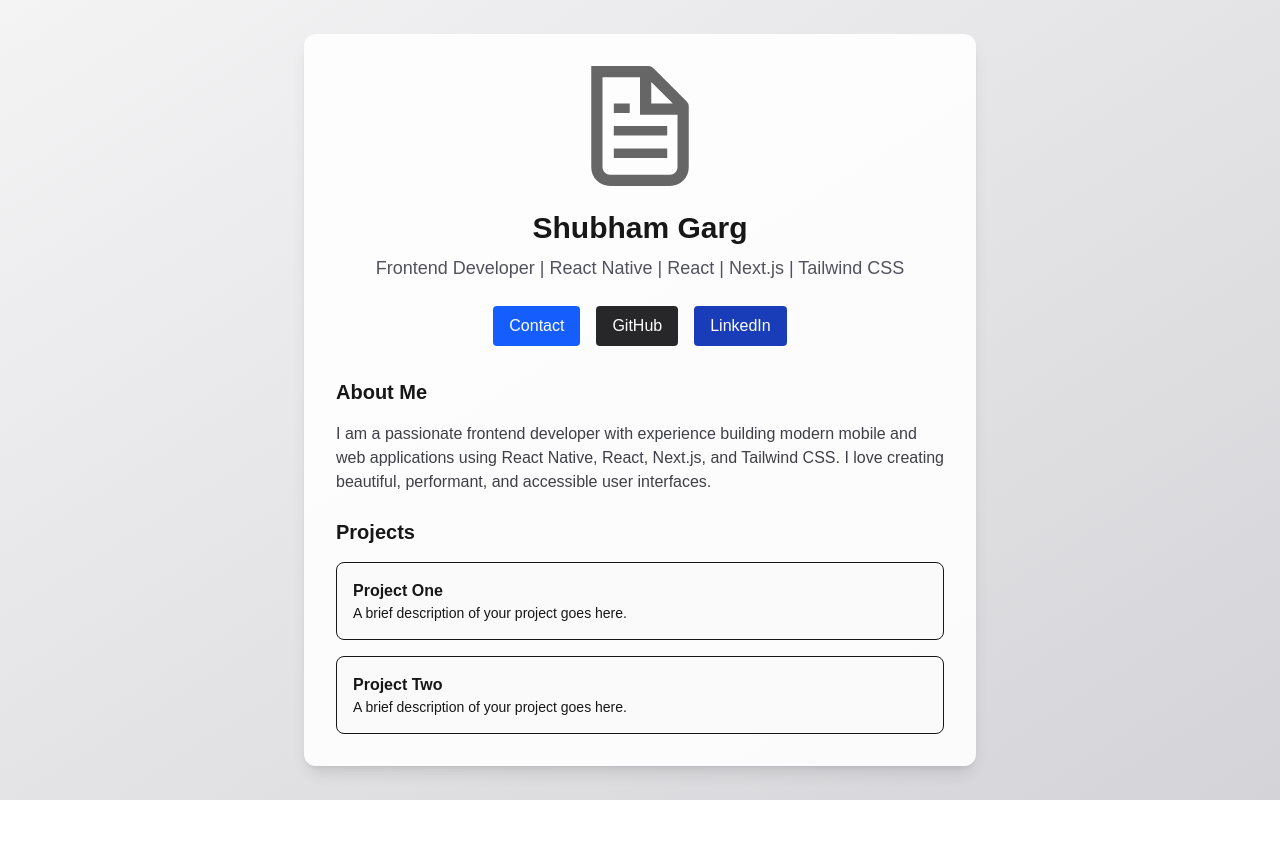
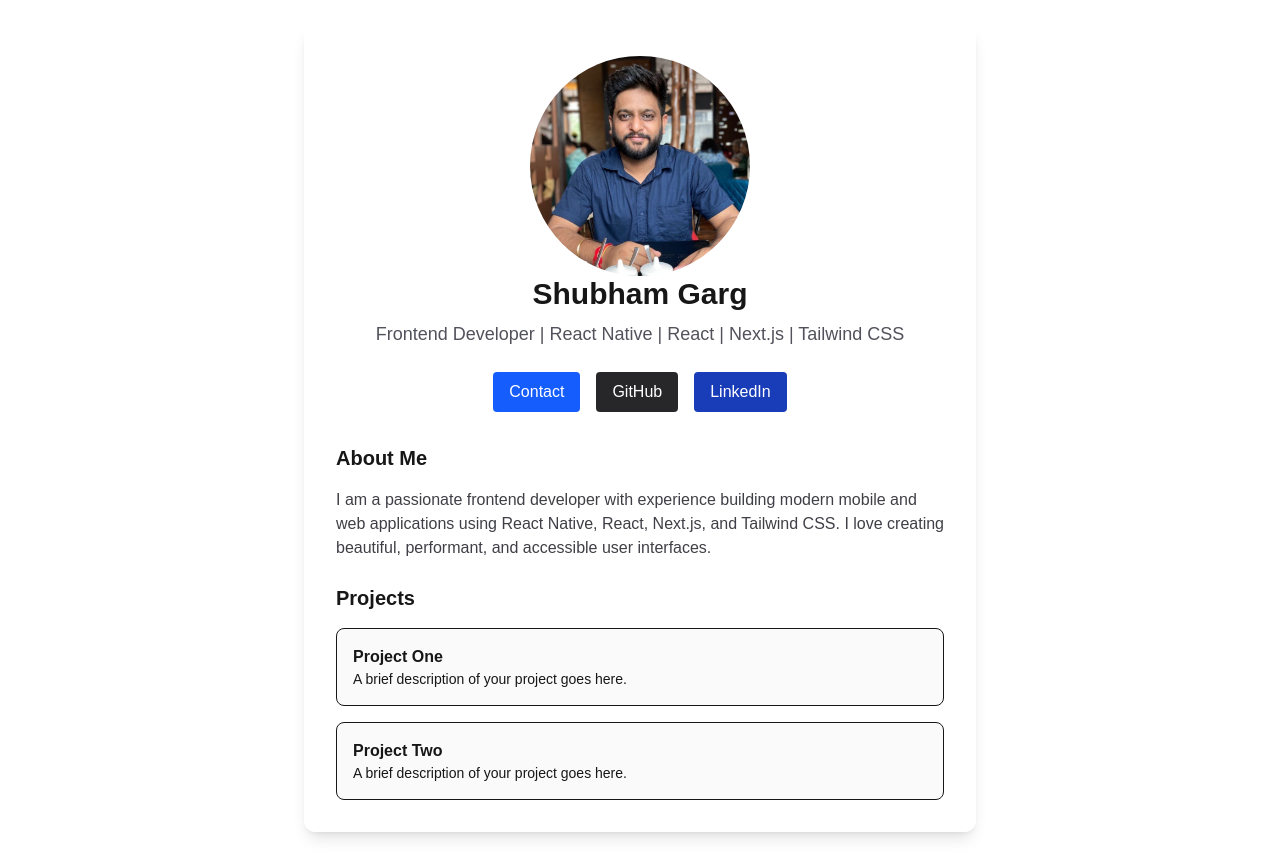
Before and after one commit to ershubhamgarg/FirstNA, a Next.js app: page / in a window 1280 px wide. Before the commit the page ends 800 px from the top, so only its background shows below. Built offline with nearby package versions, Linux system fonts and the light colour scheme.

Commit message:
portfolio update

```diff
--- a/app/page.tsx
+++ b/app/page.tsx
@@ -3,14 +3,14 @@ import Image from "next/image";
 
 export default function Portfolio() {
   return (
-    <div className="min-h-screen flex flex-col items-center justify-center bg-gradient-to-br from-zinc-100 to-zinc-300 dark:from-zinc-900 dark:to-zinc-800 p-6">
+    <div className="min-h-screen flex flex-col items-center justify-center p-6">
       <main className="w-full max-w-2xl bg-white/90 dark:bg-zinc-900/80 rounded-xl p-8 shadow-lg flex flex-col items-center">
         <Image
-          className="dark:invert mb-6"
-          src="/file.svg"
+          className="mb-6p bg-amber-300 rounded-full"
+          src="/profile.jpeg"
           alt="Profile Picture"
-          width={120}
-          height={120}
+          width={220}
+          height={220}
         />
         <h1 className="text-3xl font-bold mb-2">Shubham Garg</h1>
         <p className="text-lg text-zinc-600 dark:text-zinc-300 mb-6">
```
Also changed, not shown: public/profile.jpeg (added).
